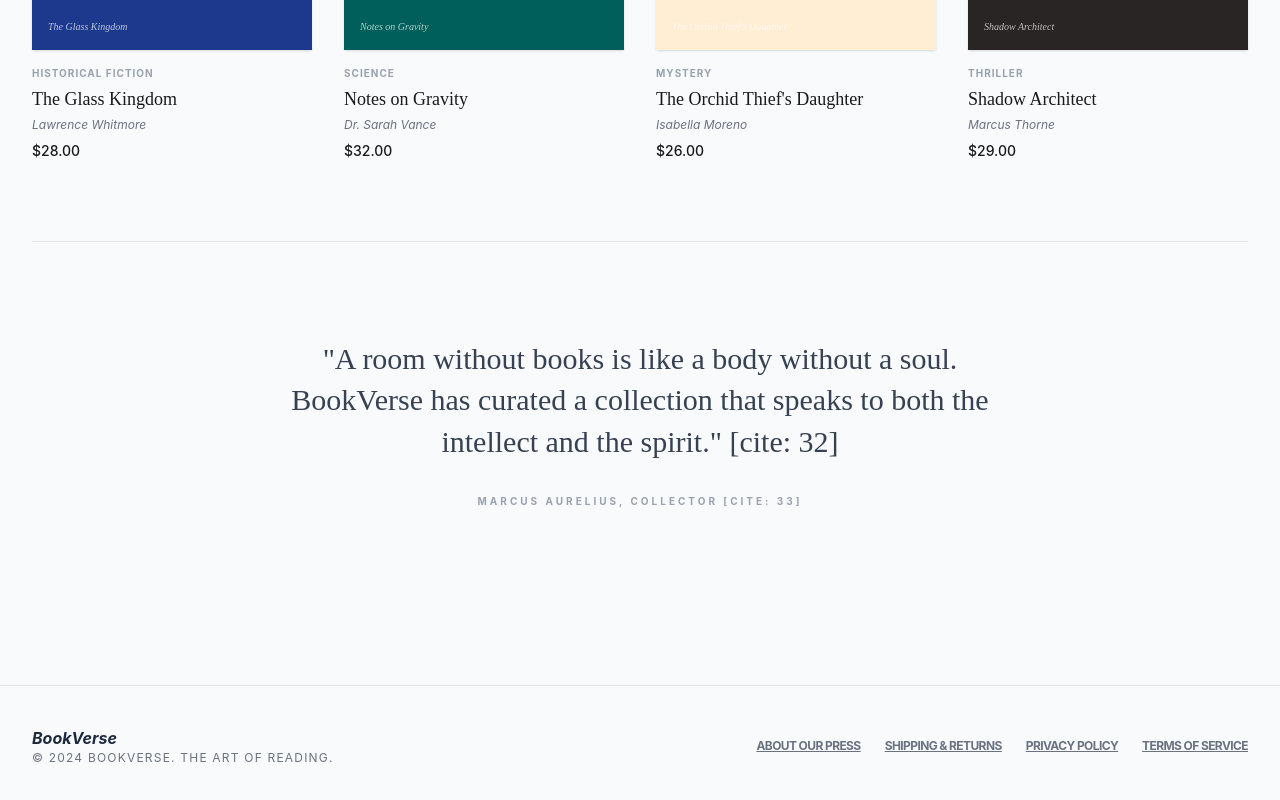
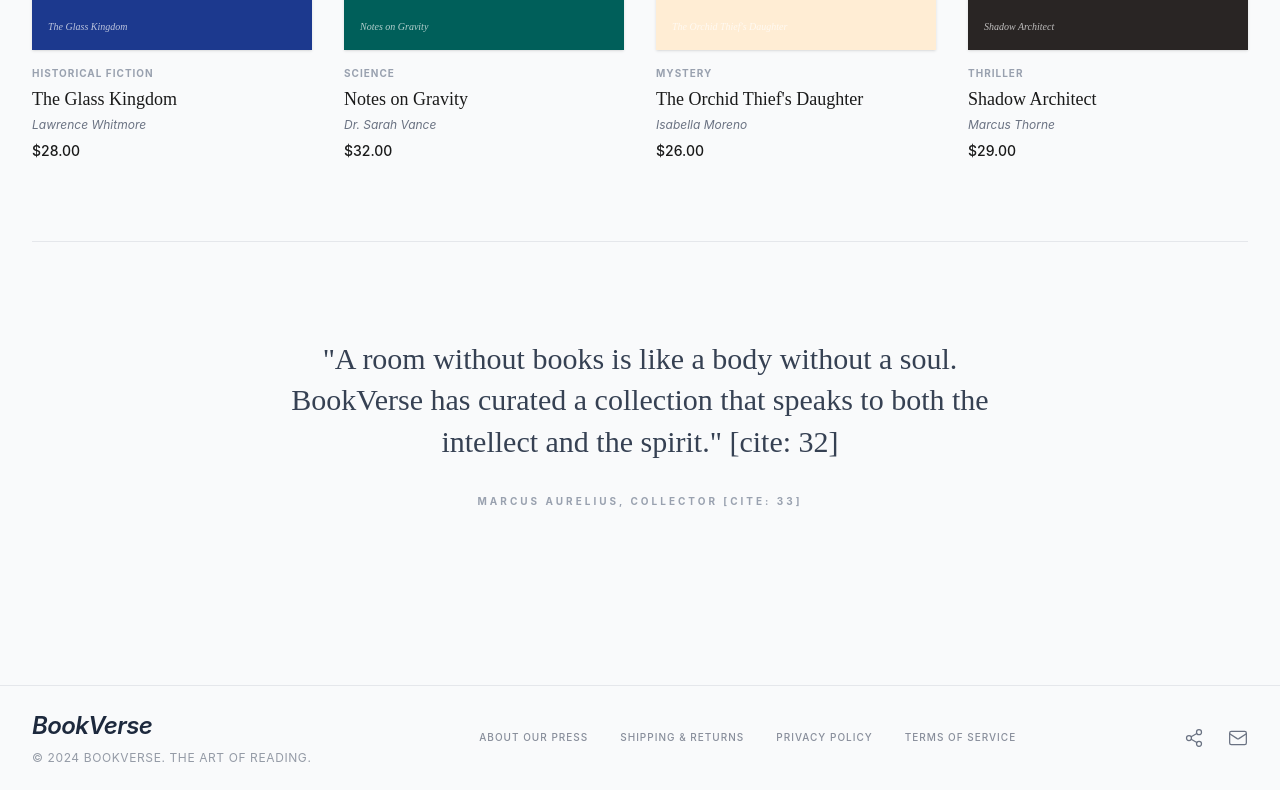
Before and after one commit to CioFlingar/bookverse-frontend, a React (Vite) app: page / in a window 1280 px wide. Shown: the part 1347-2147 px from the top of the page. Built offline with nearby package versions, Linux system fonts and the light colour scheme.

Commit message:
update footer design and add icons

```diff
--- a/src/components/Layout.jsx
+++ b/src/components/Layout.jsx
@@ -1,4 +1,5 @@
 // src/components/Layout.jsx
+import { Mail, Share2 } from "lucide-react"; // Example using Lucide icons
 import Navbar from "./Navbar";
 
 export default function Layout({ children }) {
@@ -9,22 +10,47 @@ export default function Layout({ children }) {
       <main className="max-w-7xl mx-auto py-10 px-8">{children}</main>
 
       {/* Footer & links */}
-      <footer className="mt-10 border-t border-gray-200 py-10 px-8">
-        <div className="max-w-7xl mx-auto flex flex-col md:flex-row justify-between items-center gap-6">
-          <div flex flex-col >
-            <div class="mb-4 md:mb-0 font-bold text-slate-800 italic">
+      <footer className="mt-10 border-t border-gray-200 py-6 px-8">
+        <div className="max-w-7xl mx-auto flex flex-col md:flex-row justify-between items-start md:items-center gap-8">
+
+          {/* Left Section: Branding */}
+          <div className="space-y-2">
+            <h2 className="text-slate-800 italic text-2xl font-semibold tracking-tight">
               BookVerse
-            </div>
-            <p className="text-xs text-gray-500 uppercase tracking-widest">
+            </h2>
+            <p className="text-gray-500/70 text-xs uppercase tracking-wider">
               © 2024 BOOKVERSE. THE ART OF READING.
             </p>
           </div>
 
-          <div className="flex gap-6 text-xs text-gray-500 uppercase tracking-tighter font-bold">
-            <a href="#" className="hover:text-slate-800 underline">About our Press</a>
-            <a href="#" className="hover:text-slate-800 underline">Shipping & Returns</a>
-            <a href="#" className="hover:text-slate-800 underline">Privacy Policy</a>
-            <a href="#" className="hover:text-slate-800 underline">Terms of Service</a>
+          {/* Center Section: Navigation Links */}
+          <nav className="flex flex-wrap gap-x-8 gap-y-4">
+            <a href="#" className="text-gray-500/80 text-[10px] font-medium uppercase tracking-widest
+            hover:underline decoration-1 underline-offset-4">
+              About Our Press
+            </a>
+            <a href="#" className="text-gray-500/80 text-[10px] font-medium uppercase tracking-widest
+            hover:underline decoration-1 underline-offset-4">
+              Shipping & Returns
+            </a>
+            <a href="#" className="text-gray-500/80 text-[10px] font-medium uppercase tracking-widest
+            hover:underline decoration-1 underline-offset-4">
+              Privacy Policy
+            </a>
+            <a href="#" className="text-gray-500/80 text-[10px] font-medium uppercase tracking-widest
+            hover:underline decoration-1 underline-offset-4">
+              Terms of Service
+            </a>
+          </nav>
+
+          {/* Right Section: Icons */}
+          <div className="flex items-center gap-6">
+            <button className="text-gray-500 hover:opacity-70 transition-opacity">
+              <Share2 size={20} strokeWidth={1.5} />
+            </button>
+            <button className="text-gray-500 hover:opacity-70 transition-opacity">
+              <Mail size={20} strokeWidth={1.5} />
+            </button>
           </div>
         </div>
       </footer>
```
